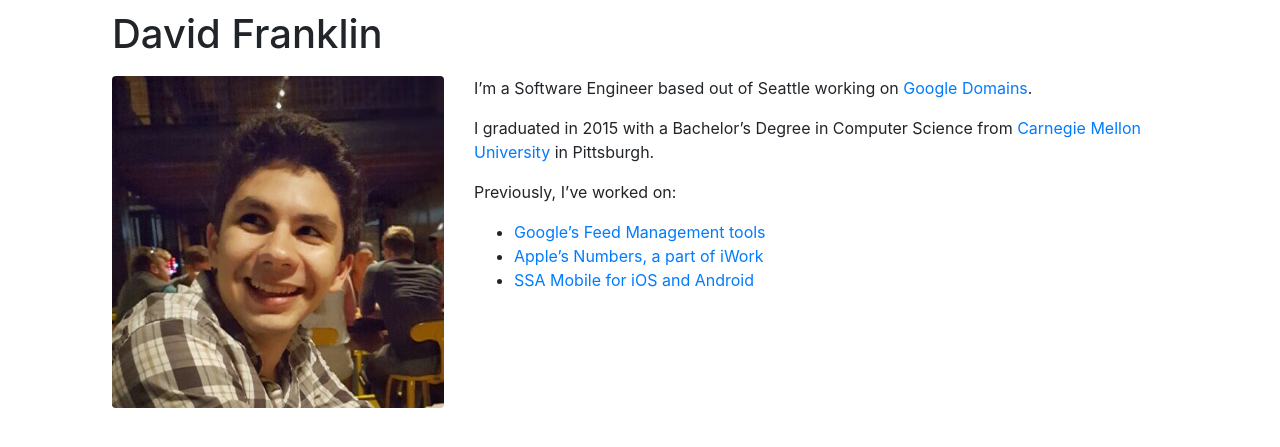
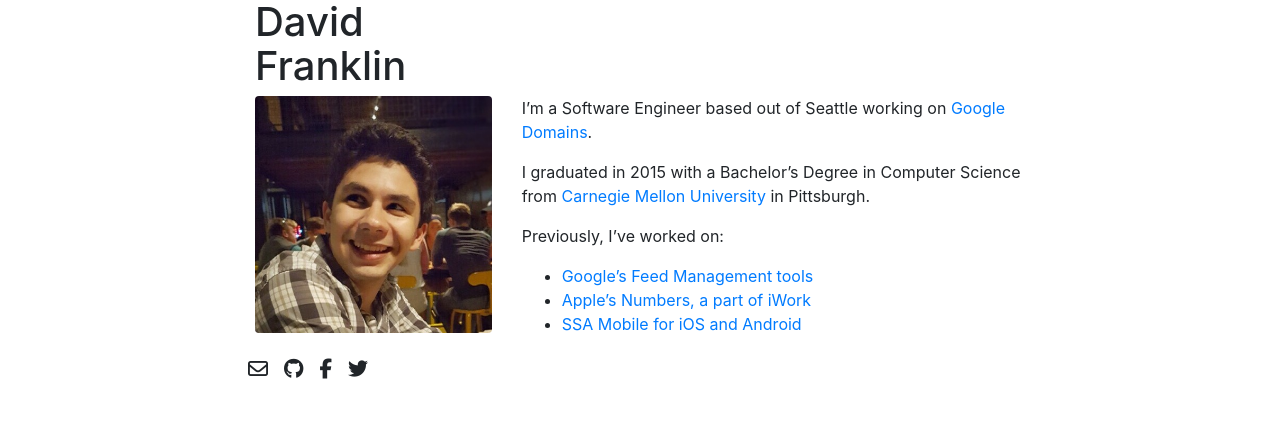
Before and after one commit to dgfranklin/franklin.dev, a Jekyll site: the page built from index.md, in a window 1280 px wide. Shown: the top 447 px of the page. Built offline with Jekyll 4.4.1, drawn with Linux system fonts in a browser that asks for light colours; nearby versions of some CDN libraries.

Commit message:
Add social footer and other style changes

```diff
--- a/_config.yml
+++ b/_config.yml
@@ -19,6 +19,7 @@ baseurl: "" # the subpath of your site, e.g. /blog
 url: "http://www.dgfranklin.com" # the base hostname & protocol for your site, e.g. http://example.com
 twitter_username: dg_franklin
 github_username:  dgfranklin
+facebook_username: dgfranklin
 
 # Build settings
 markdown: kramdown
--- /dev/null
+++ b/_includes/footer.html
@@ -0,0 +1,20 @@
+<footer class="site-footer container">
+    <div class="social row">
+        {% if site.email %}
+            {% capture social-link %}mailto:{{ site.email }}{% endcapture %}
+            {% include social-icon.html href=social-link icon='fa-envelope-o' aria='Email' %}
+        {% endif %}
+        {% if site.github_username %}
+            {% capture social-link %}https://github.com/{{ site.github_username }}{% endcapture %}
+            {% include social-icon.html href=social-link icon='fa-github' aria='Github' %}
+        {% endif %}
+        {% if site.facebook_username %}
+            {% capture social-link %}https://facebook.com/{{ site.facebook_username }}{% endcapture %}
+            {% include social-icon.html href=social-link icon='fa-facebook' aria='Facebook' %}
+        {% endif %}
+        {% if site.twitter_username %}
+            {% capture social-link %}https://twitter.com/{{ site.twitter_username }}{% endcapture %}
+            {% include social-icon.html href=social-link icon='fa-twitter' aria='Twitter' %}
+        {% endif %}
+    </div>
+</footer>
--- a/_includes/head.html
+++ b/_includes/head.html
@@ -11,7 +11,7 @@
   <link rel="stylesheet" href="http://fonts.googleapis.com/css?family=Roboto:300,400,500,700" type="text/css">
   <link rel="canonical" href="{{ page.url | replace:'index.html','' | absolute_url }}">
   <link rel="alternate" type="application/rss+xml" title="{{ site.title | escape }}" href="{{ "/feed.xml" | relative_url }}">
-
+  <script src="https://use.fontawesome.com/4427378632.js"></script>
 
   {% if jekyll.environment == 'production' and site.google_analytics %}
   {% include google-analytics.html %}
--- a/_includes/icon-github.html
+++ /dev/null
@@ -1 +0,0 @@
-<a href="https://github.com/{{ include.username }}"><span class="icon icon--github">{% include icon-github.svg %}</span><span class="username">{{ include.username }}</span></a>
--- a/_includes/icon-twitter.html
+++ /dev/null
@@ -1 +0,0 @@
-<a href="https://twitter.com/{{ include.username }}"><span class="icon icon--twitter">{% include icon-twitter.svg %}</span><span class="username">{{ include.username }}</span></a>
--- /dev/null
+++ b/_includes/social-icon.html
@@ -0,0 +1,6 @@
+<a href="{{ include.href }}">
+        <i
+            class="icon fa fa-lg {{ include.icon }}"
+            aria-label="{{ include.aria }}">
+        </i>
+</a>
--- a/_layouts/default.html
+++ b/_layouts/default.html
@@ -6,10 +6,13 @@
   <body>
 
     <main class="page-content" aria-label="Content">
-      <div class="wrapper">
+      <div class="wrapper main-content">
         {{ content }}
       </div>
     </main>
+
+
+    {% include footer.html %}
 
     {% include foot.html %}
 
--- a/_layouts/home.html
+++ b/_layouts/home.html
@@ -6,14 +6,14 @@ layout: default
   <div class="image" aria-hidden="true">
   </div>
   <section class="content container">
-    <div class="row">
+    <div class="row mb">
       <div class="col-sm-4">
         <h1>David Franklin</h1>
       </div>
     </div>
     <div class="row">
       <div class="col-sm-4">
-        <img src="/assets/profile.jpg" alt="Profile picture" class="img-fluid rounded profile">
+        <img src="/assets/profile.jpg" alt="Profile picture" class="img-fluid rounded profile mb-4">
       </div>
       <div class="about col-sm-8">
         {{content}}
--- a/_sass/vipism.scss
+++ b/_sass/vipism.scss
@@ -2,11 +2,20 @@
     img.profile {
         @media (max-width: 576px) {
             max-height: 200px;
-            margin-bottom: 12px;
         }
     }
+}
 
-    .row {
-        margin: 12px;
+body {
+    margin: auto;
+    max-width: 800px;
+}
+
+.site-footer {
+    .social {
+        .fa {
+            color: #212529;
+            margin: 8px
+        }
     }
 }
```
Also changed, not shown: _layouts/page.html (+9 -5 lines), _includes/icon-github.svg (deleted), _includes/icon-twitter.svg (deleted).
